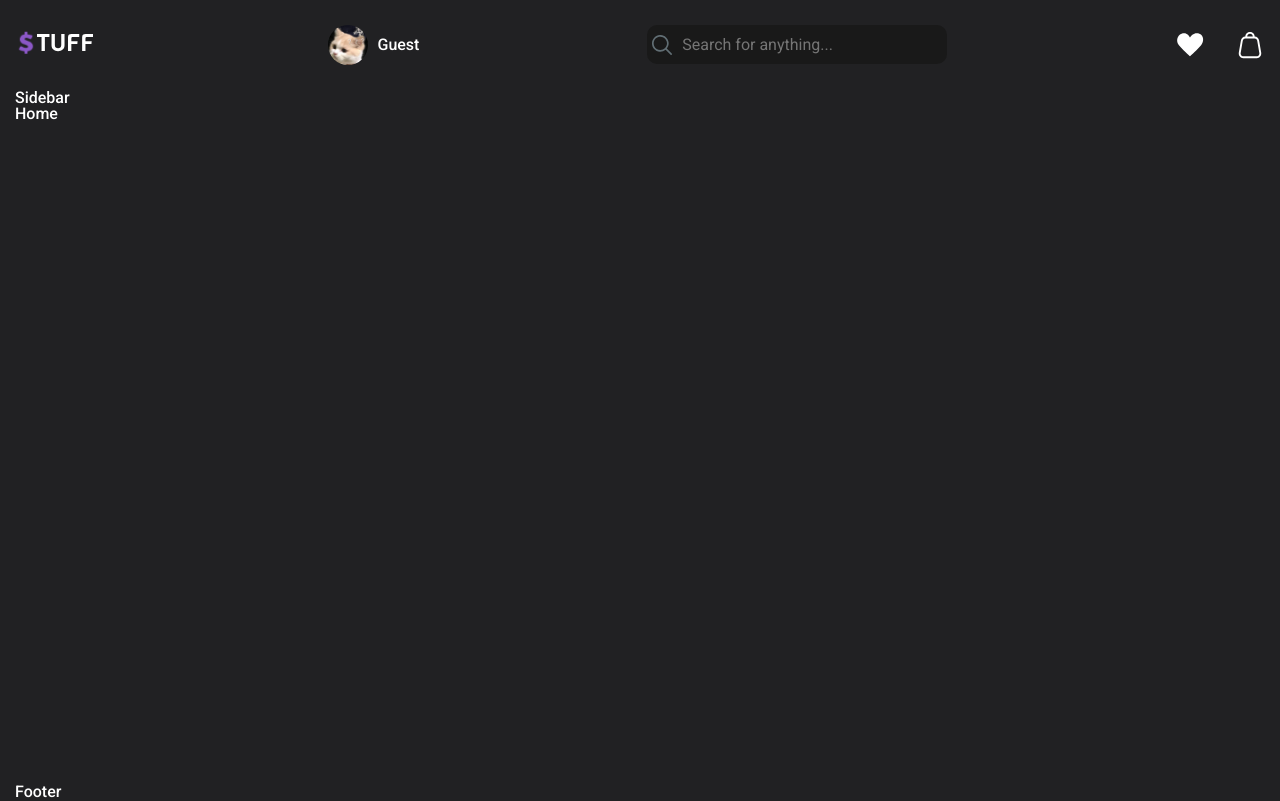
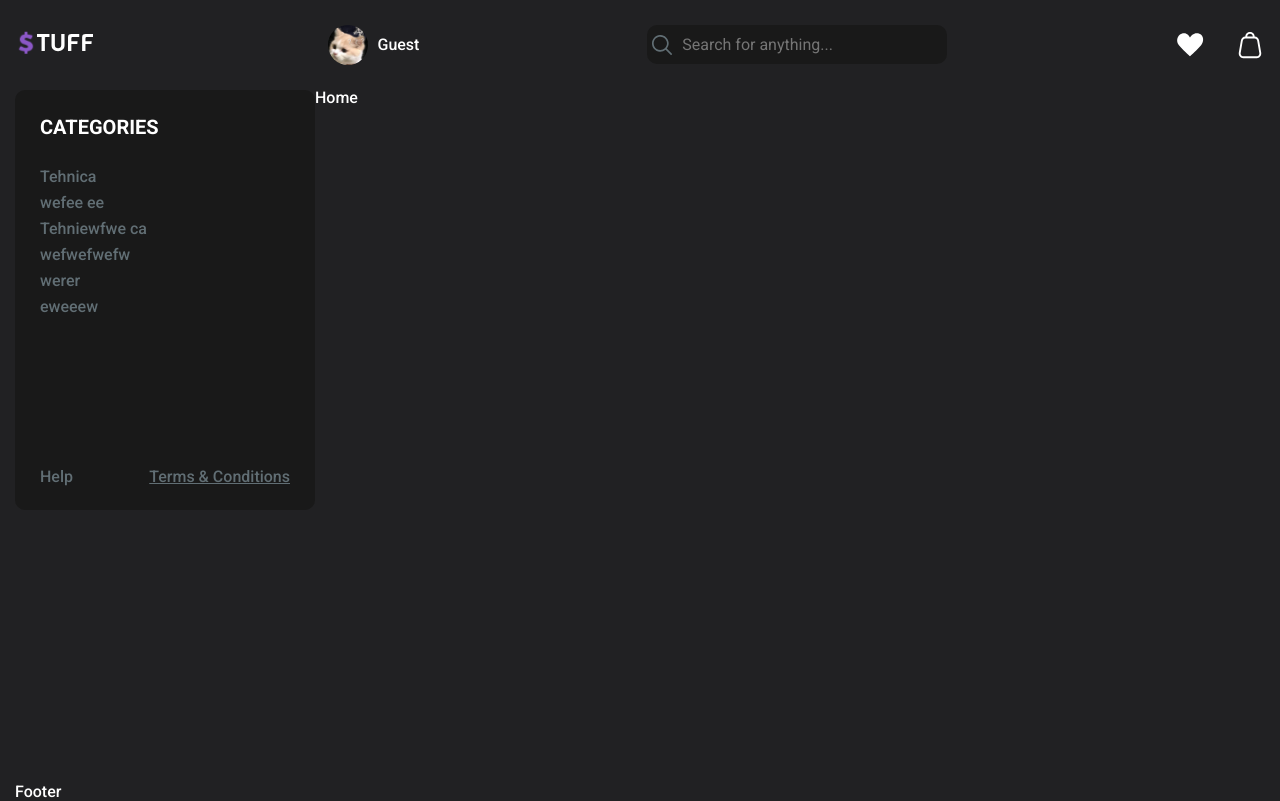
Before and after one commit to IonPetrascu/stuff-react, a React (Vite) app: page / in a window 1280 px wide. Built offline with nearby package versions, Linux system fonts and the light colour scheme.

Commit message:
created visual part of component sidebar

```diff
--- a/src/components/Sidebar/Sidebar.jsx
+++ b/src/components/Sidebar/Sidebar.jsx
@@ -1,9 +1,38 @@
-
+import styles from "../../styles/Sidebar.module.scss";
+import { Link } from "react-router-dom";
 
 const Sidebar = () => {
   return (
-    <div>Sidebar</div>
-  )
-}
+    <aside className={styles.sidebar}>
+      <h3 className={styles.title}>Categories</h3>
+      <ul className={styles.list}>
+        <li>
+          <Link to="/">Tehnica</Link>
+        </li>
+        <li>
+          <Link to="/">wefee ee</Link>
+        </li>
+        <li>
+          <Link to="/">Tehniewfwe ca</Link>
+        </li>
+        <li>
+          <Link to="/">wefwefwefw</Link>
+        </li>
+        <li>
+          <Link to="/">werer</Link>
+        </li>
+        <li>
+          <Link to="/">eweeew</Link>
+        </li>
+      </ul>
+      <div className={styles.footer}>
+        <Link to="/">Help</Link>
+        <Link className={styles.conditions} to="/">
+          Terms & Conditions
+        </Link>
+      </div>
+    </aside>
+  );
+};
 
-export default Sidebar
+export default Sidebar;
--- /dev/null
+++ b/src/styles/Sidebar.module.scss
@@ -0,0 +1,41 @@
+@import "./variables.scss";
+
+.sidebar {
+  width: 300px;
+  background: $dark;
+  max-height: 420px;
+  border-radius: 10px;
+  padding: 25px;
+  display: flex;
+  flex-direction: column;
+  a {
+    color: $sea;
+    transition: color 0.3s ease;
+
+    &:hover {
+      color: $white;
+    }
+  }
+}
+.title {
+  font-size: 20px;
+  font-weight: 600;
+  text-transform: uppercase;
+}
+.list {
+  margin-block: 30px;
+  display: flex;
+  flex-direction: column;
+  gap: 10px;
+}
+
+.footer {
+  display: flex;
+  align-items: center;
+  justify-content: space-between;
+  margin-top: auto;
+}
+
+.conditions {
+  text-decoration: underline;
+}
--- a/src/styles/global.scss
+++ b/src/styles/global.scss
@@ -72,6 +72,8 @@ li {
 }
 .container {
   flex: 1;
+  display: flex;
+
 }
 
 .flex {
```
